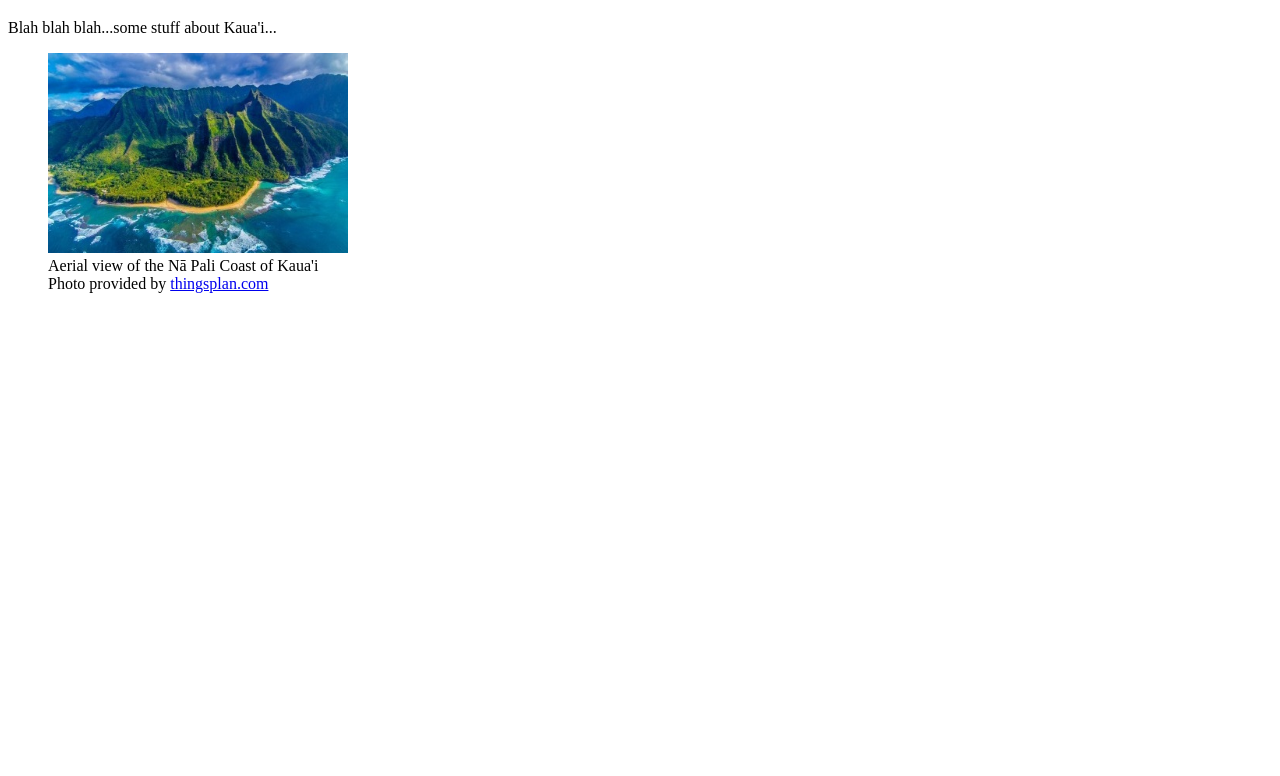
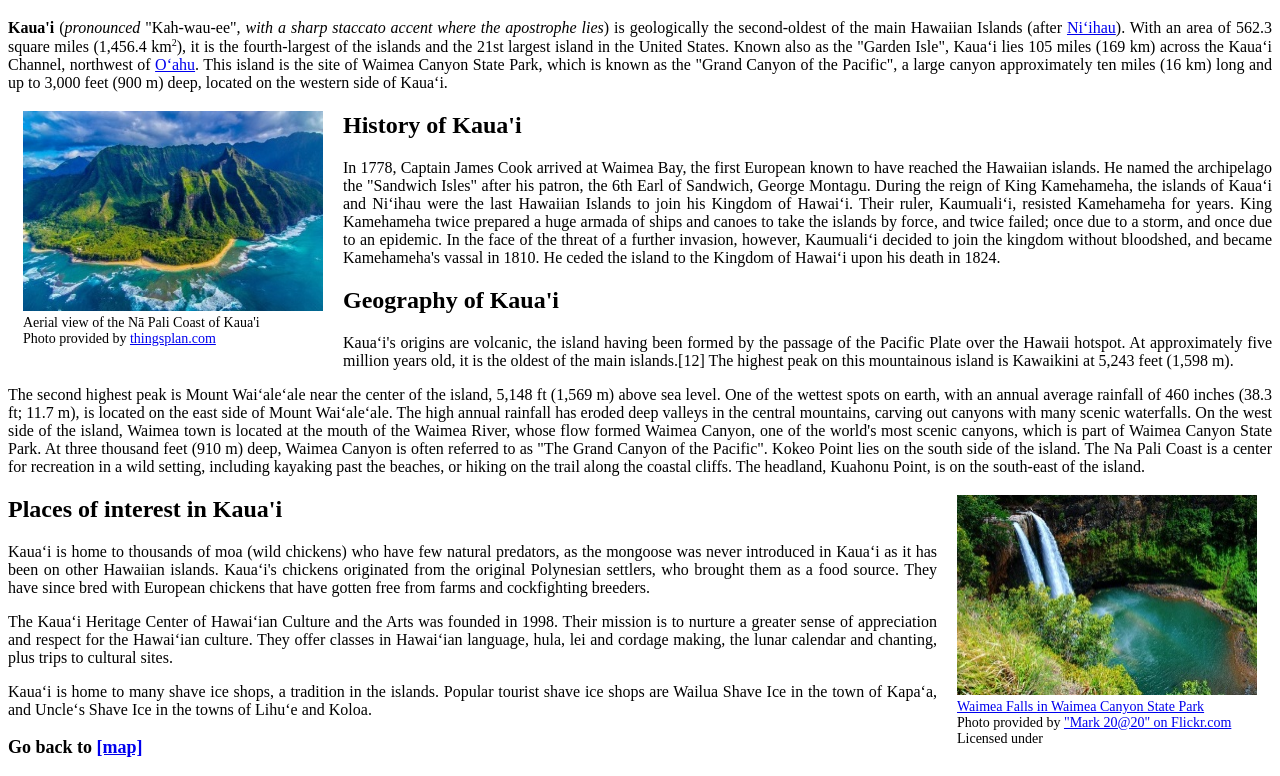
Before and after one commit to AndrewSRea/HTML_Challenges, a plain HTML site: page HTML_Challenge_6b/kauai.html in a window 1280 px wide. Shown: the part 61-837 px from the top of the page. Before the commit the page ends 800 px from the top, so only its background shows below. Drawn offline with Linux system fonts and the light colour scheme.

Commit message:
Added ref page for Kauai, addt'l image for Kauai, and stylings for Niihau ref page

```diff
--- a/HTML_Challenge_6b/kauai.html
+++ b/HTML_Challenge_6b/kauai.html
@@ -4,10 +4,46 @@
         <meta charset="UTF-8">
         <meta name="viewport" content="width=device-width, initial-scale=1.0">
         <title>Island of Kaua'i</title>
+        <style>
+            .fig-1 {
+                float: left;
+                margin: 3px 20px 10px 15px;
+            }
+
+            .fig-2 {
+                float: right;
+                margin: 3px 15px 10px 20px;
+            }
+
+            figcaption {
+                font-size: 14px;
+            }
+
+            p {
+                text-align: justify;
+            }
+
+            sup {
+                font-size: 10px;
+            }
+
+            .back-to {
+                font-weight: bold;
+                font-size: large;
+            }
+        </style>
     </head>
     <body>
         <h1>The island of Kaua'i</h1>
-    <p>Blah blah blah...some stuff about Kaua'i...</p>
+        <p>
+            <strong>Kaua'i</strong> (<em>pronounced</em> "Kah-wau-ee", <em>with a sharp staccato accent where the apostrophe lies</em>)
+            is geologically the second-oldest of the main Hawaiian Islands (after <a href="niihau.html">Niʻihau</a>). With an area of
+            562.3 square miles (1,456.4 km<sup>2</sup>), it is the fourth-largest of the islands and the 21st largest island in the
+            United States. Known also as the "Garden Isle", Kauaʻi lies 105 miles (169 km) across the Kauaʻi Channel, northwest of
+            <a href="oahu.html">Oʻahu</a>. This island is the site of Waimea Canyon State Park, which is known as the "Grand Canyon of
+            the Pacific", a large canyon approximately ten miles (16 km) long and up to 3,000 feet (900 m) deep, located on the western
+            side of Kauaʻi.
+        </p>
         <figure class="fig-1">
             <img src="images/kauai.jpg" alt="Kaua'i, the fourth largest island in Hawai'i"
                 width="300" height="200">
@@ -15,5 +51,58 @@
                 <a href="http://thingsplan.com/" target="_blank">thingsplan.com</a>
             </figcaption>
         </figure>
+        <h2>History of Kaua'i</h2>
+        <p>
+            In 1778, Captain James Cook arrived at Waimea Bay, the first European known to have reached the Hawaiian islands. He named
+            the archipelago the "Sandwich Isles" after his patron, the 6th Earl of Sandwich, George Montagu. During the reign of King
+            Kamehameha, the islands of Kauaʻi and Niʻihau were the last Hawaiian Islands to join his Kingdom of Hawaiʻi. Their ruler,
+            Kaumualiʻi, resisted Kamehameha for years. King Kamehameha twice prepared a huge armada of ships and canoes to take the
+            islands by force, and twice failed; once due to a storm, and once due to an epidemic. In the face of the threat of a further
+            invasion, however, Kaumualiʻi decided to join the kingdom without bloodshed, and became Kamehameha's vassal in 1810. He ceded
+            the island to the Kingdom of Hawaiʻi upon his death in 1824.
+        </p>
+        <h2>Geography of Kaua'i</h2>
+        <p>
+            Kauaʻi's origins are volcanic, the island having been formed by the passage of the Pacific Plate over the Hawaii hotspot.
+            At approximately five million years old, it is the oldest of the main islands.[12] The highest peak on this mountainous
+            island is Kawaikini at 5,243 feet (1,598 m).
+        </p>
+        <p>
+            The second highest peak is Mount Waiʻaleʻale near the center of the island, 5,148 ft (1,569 m) above sea level. One of the
+            wettest spots on earth, with an annual average rainfall of 460 inches (38.3 ft; 11.7 m), is located on the east side of
+            Mount Waiʻaleʻale. The high annual rainfall has eroded deep valleys in the central mountains, carving out canyons with many
+            scenic waterfalls. On the west side of the island, Waimea town is located at the mouth of the Waimea River, whose flow formed
+            Waimea Canyon, one of the world's most scenic canyons, which is part of Waimea Canyon State Park. At three thousand feet (910 m)
+            deep, Waimea Canyon is often referred to as "The Grand Canyon of the Pacific". Kokeo Point lies on the south side of the island.
+            The Na Pali Coast is a center for recreation in a wild setting, including kayaking past the beaches, or hiking on the trail along
+            the coastal cliffs. The headland, Kuahonu Point, is on the south-east of the island.
+        </p>
+        <figure class="fig-2">
+            <img src="images/kauai2.jpg" alt="Kaua'i, the fourth largest island in Hawai'i"
+                width="300" height="200">
+            <figcaption class="fig-2-cap"><a href="https://en.wikipedia.org/wiki/Ni%CA%BBihau#/media/File:Niihau_sep_2007.jpg"
+                target="_blank">Waimea Falls in Waimea Canyon State Park</a><br>Photo provided by
+                <a href="https://www.flickr.com/photos/mark1978photos/" target="_blank">"Mark 20@20" on Flickr.com</a><br>Licensed under
+            </figcaption>
+        </figure>
+        <h2>Places of interest in Kaua'i</h2>
+        <p>
+            Kauaʻi is home to thousands of moa (wild chickens) who have few natural predators, as the mongoose was never introduced in
+            Kauaʻi as it has been on other Hawaiian islands. Kauaʻi's chickens originated from the original Polynesian settlers, who
+            brought them as a food source. They have since bred with European chickens that have gotten free from farms and cockfighting
+            breeders.
+        </p>
+        <p>
+            The Kauaʻi Heritage Center of Hawaiʻian Culture and the Arts was founded in 1998. Their mission is to nurture a greater
+            sense of appreciation and respect for the Hawaiʻian culture. They offer classes in Hawaiʻian language, hula, lei and cordage
+            making, the lunar calendar and chanting, plus trips to cultural sites.
+        </p>
+        <p>
+            Kauaʻi is home to many shave ice shops, a tradition in the islands. Popular tourist shave ice shops are Wailua Shave Ice
+            in the town of Kapaʻa, and Uncleʻs Shave Ice in the towns of Lihuʻe and Koloa.
+        </p>
+        <p class="back-to">
+            Go back to <a href="index.html">[map]</a>
+        </p>
     </body>
 </html>
```
Also changed, not shown: HTML_Challenge_6b/niihau.html (+9 -5 lines), HTML_Challenge_6b/images/kauai2.jpg (added), 1 other file. Lines whose indentation alone changed are shown as unchanged.
